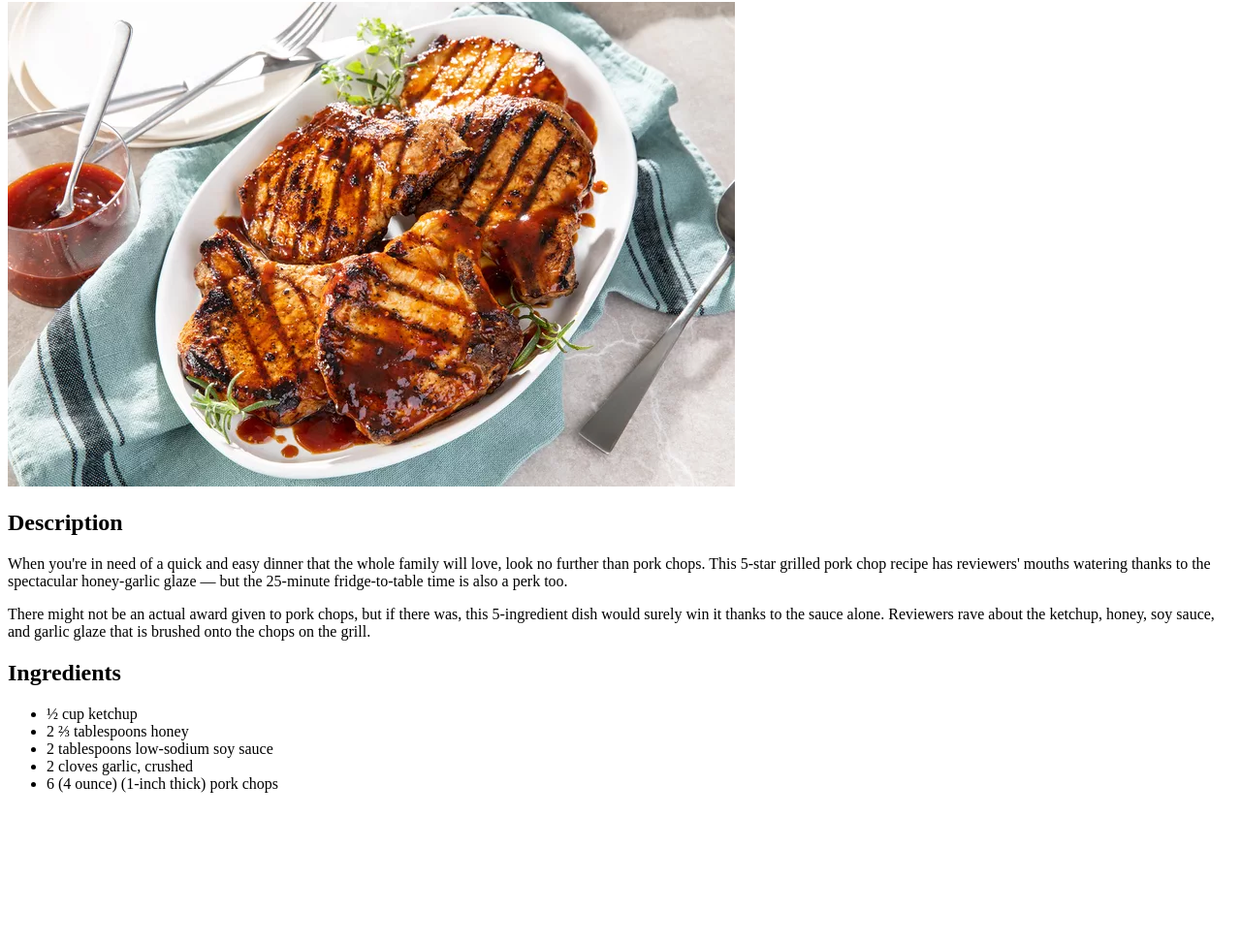
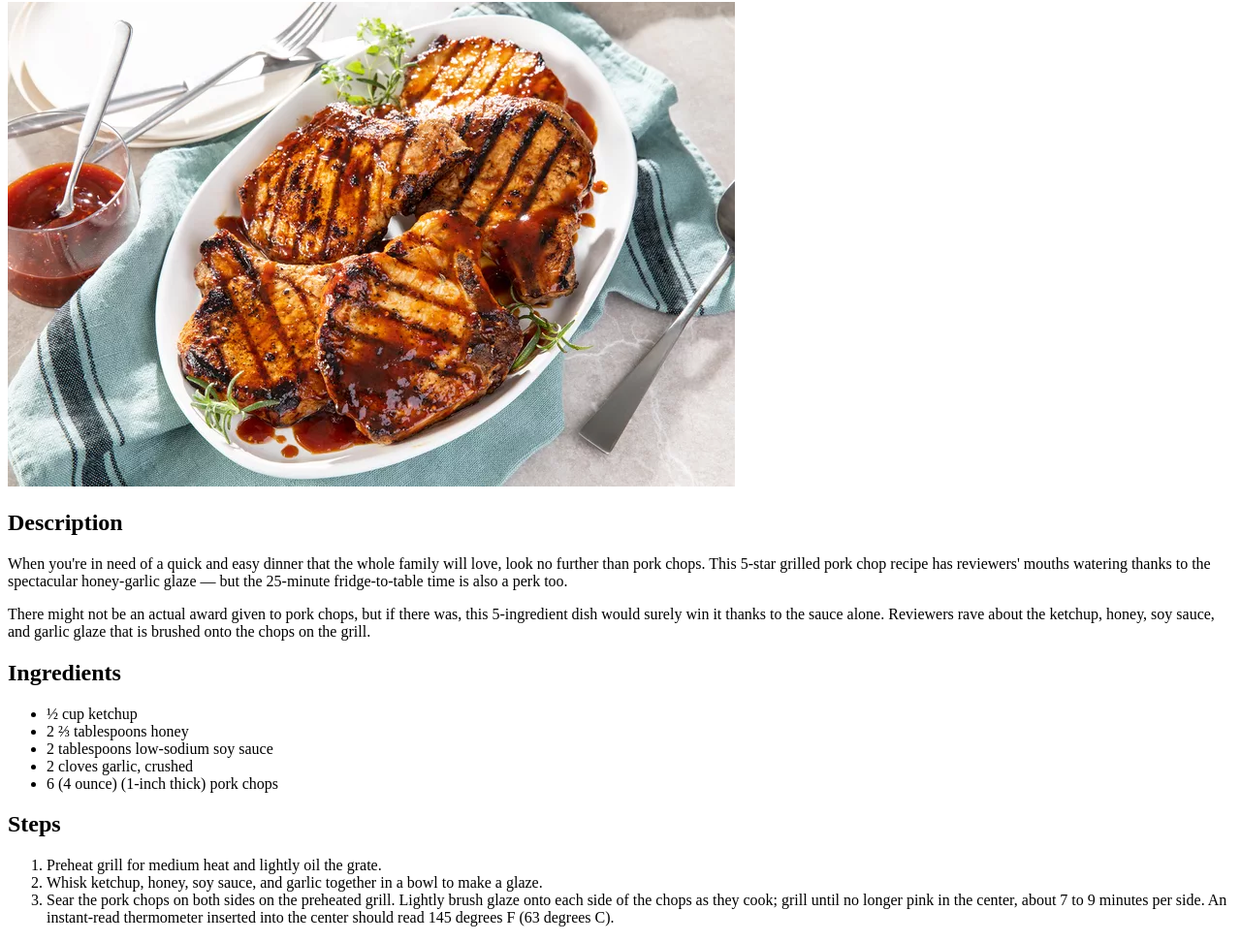
Before and after one commit to Goat3ggs/odin-recipes, a plain HTML site: page recipes/garlicPork.html in a window 1280 px wide. Shown: the part 78-1050 px from the top of the page at 97% size. Before the commit the page ends 912 px from the top, so only its background shows below. Drawn offline with Linux system fonts and the light colour scheme.

Commit message:
Fnish recipe one

```diff
--- a/recipes/garlicPork.html
+++ b/recipes/garlicPork.html
@@ -22,6 +22,17 @@
       <li>6 (4 ounce) (1-inch thick) pork chops</li>
     </ul>
 
-    </ul>
+    <h2>Steps</h2>
+    <ol>
+      <li>
+        Preheat grill for medium heat and lightly oil the grate.
+      </li>
+      <li>
+        Whisk ketchup, honey, soy sauce, and garlic together in a bowl to make a glaze.
+      </li>
+      <li>
+        Sear the pork chops on both sides on the preheated grill. Lightly brush glaze onto each side of the chops as they cook; grill until no longer pink in the center, about 7 to 9 minutes per side. An instant-read thermometer inserted into the center should read 145 degrees F (63 degrees C).
+      </li>
+    </ol>
   </body>
 </html>
```
